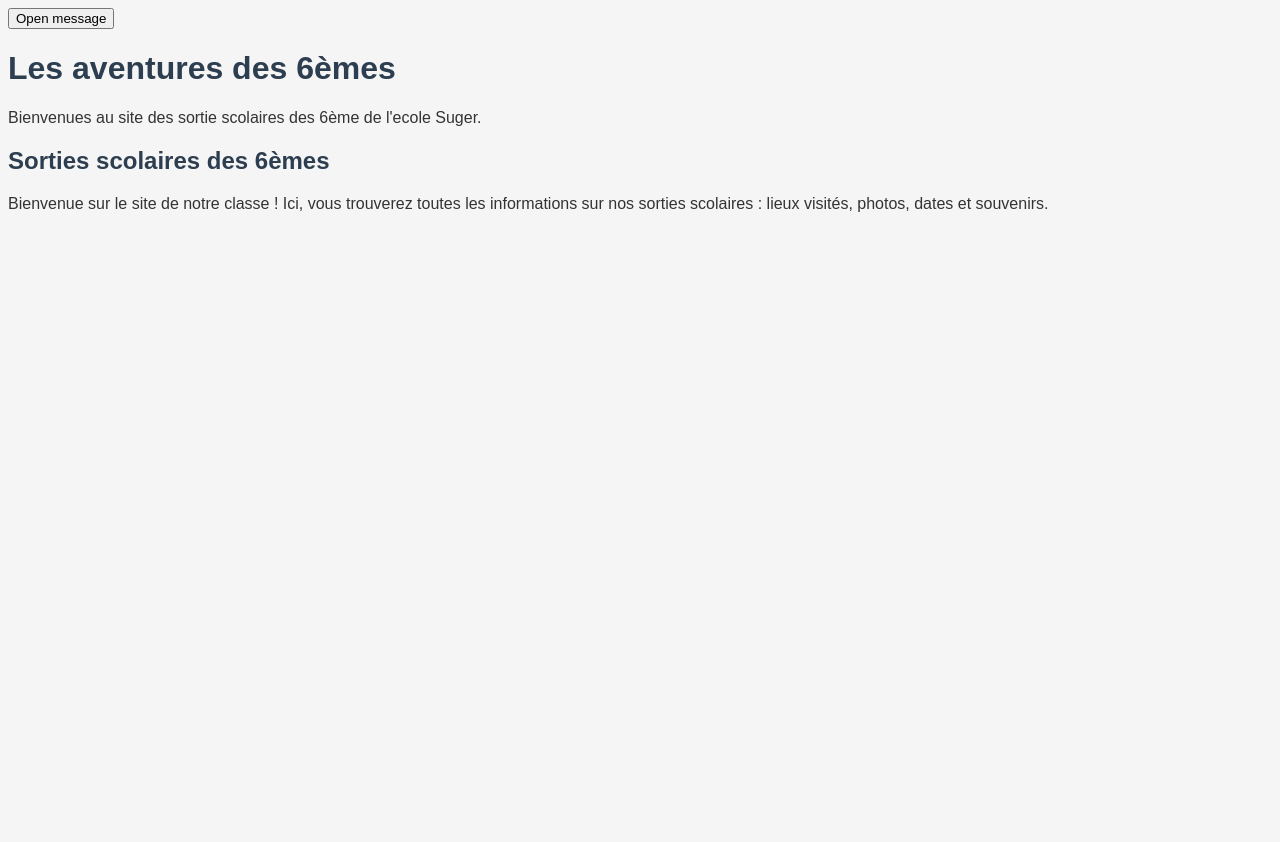
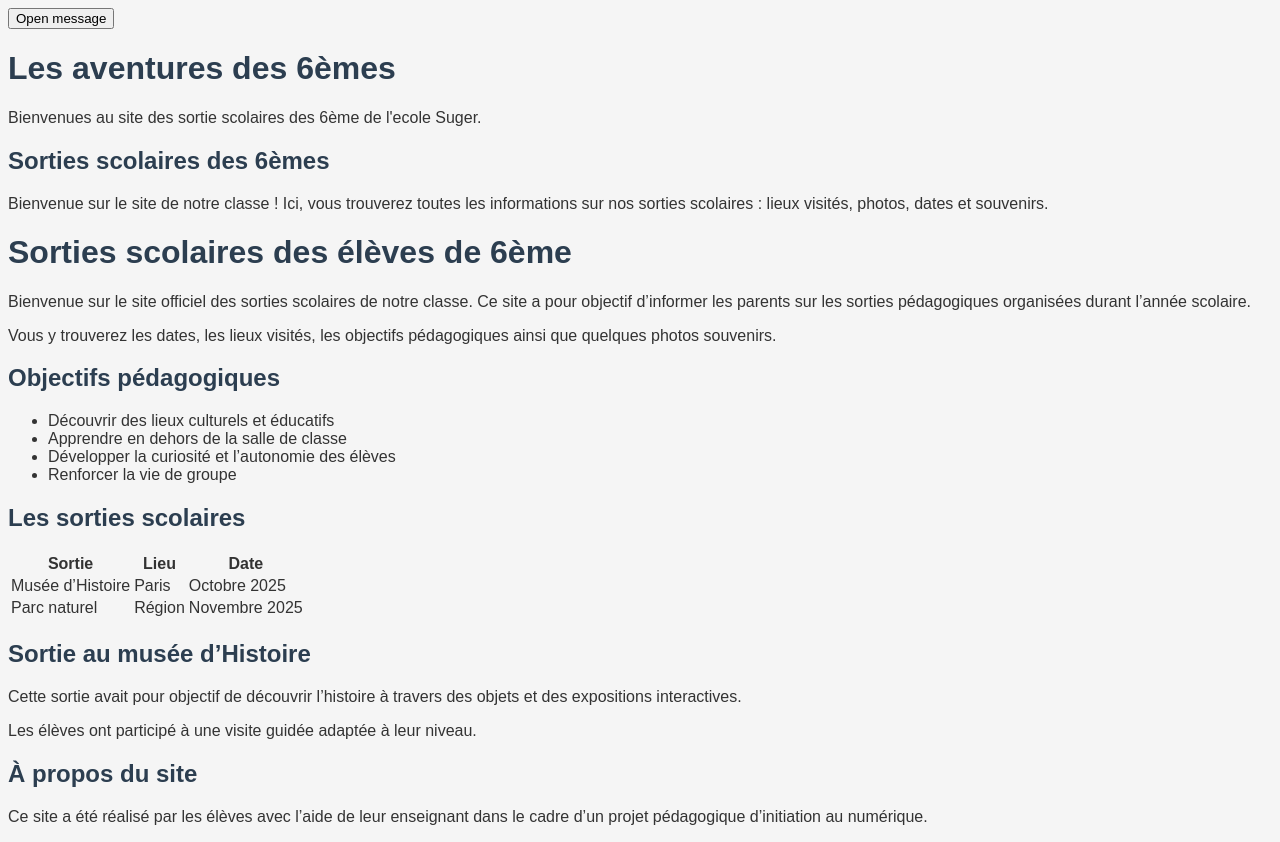
Before and after one commit to juanchizambo-max/Sorties-Classe-6-me, a plain HTML site: page index.html in a window 1280 px wide. Before the commit the page ends 800 px from the top, so only its background shows below. Drawn offline with Linux system fonts and the light colour scheme.

Commit message:
Enhance index.html with school outing details
Added content about school outings and educational objectives.

```diff
--- a/index.html
+++ b/index.html
@@ -26,5 +26,61 @@ lieux visités, photos, dates et souvenirs.
 </p>
 
 <script src="script.js"></script>
+<h1>Sorties scolaires des élèves de 6ème</h1>
+
+<p>
+Bienvenue sur le site officiel des sorties scolaires de notre classe.
+Ce site a pour objectif d’informer les parents sur les sorties pédagogiques
+organisées durant l’année scolaire.
+</p>
+
+<p>
+Vous y trouverez les dates, les lieux visités, les objectifs pédagogiques
+ainsi que quelques photos souvenirs.
+</p>
+<h2>Objectifs pédagogiques</h2>
+
+<ul>
+  <li>Découvrir des lieux culturels et éducatifs</li>
+  <li>Apprendre en dehors de la salle de classe</li>
+  <li>Développer la curiosité et l’autonomie des élèves</li>
+  <li>Renforcer la vie de groupe</li>
+</ul>
+<h2>Les sorties scolaires</h2>
+
+<table>
+  <tr>
+    <th>Sortie</th>
+    <th>Lieu</th>
+    <th>Date</th>
+  </tr>
+  <tr>
+    <td>Musée d’Histoire</td>
+    <td>Paris</td>
+    <td>Octobre 2025</td>
+  </tr>
+  <tr>
+    <td>Parc naturel</td>
+    <td>Région</td>
+    <td>Novembre 2025</td>
+  </tr>
+</table>
+<h2>Sortie au musée d’Histoire</h2>
+
+<p>
+Cette sortie avait pour objectif de découvrir l’histoire à travers
+des objets et des expositions interactives.
+</p>
+
+<p>
+Les élèves ont participé à une visite guidée adaptée à leur niveau.
+</p>
+<h2>À propos du site</h2>
+
+<p>
+Ce site a été réalisé par les élèves avec l’aide de leur enseignant
+dans le cadre d’un projet pédagogique d’initiation au numérique.
+</p>
+
 </body>
 </html>
```
